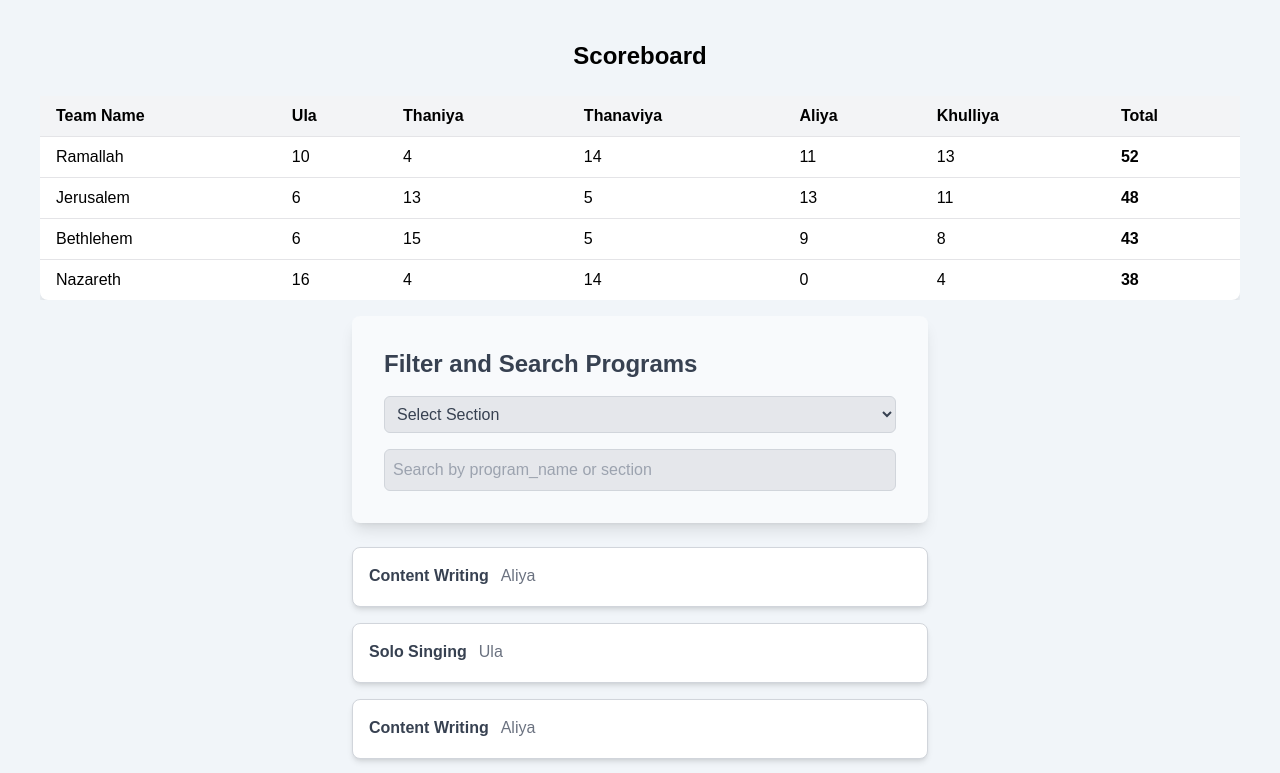
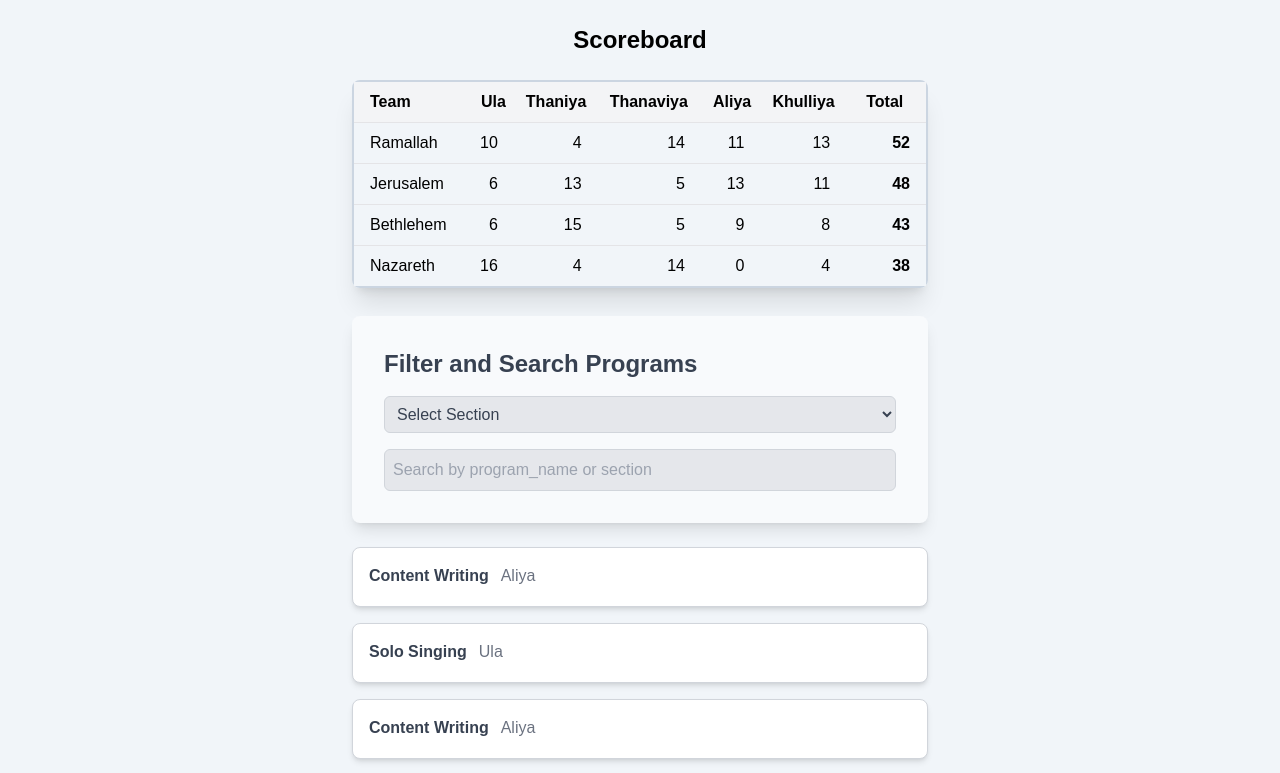
Before and after one commit to assessment-hisan/just, a Next.js app: page /result in a window 1280 px wide. Shown: the top 773 px of the page. Built offline with nearby package versions, Linux system fonts and the light colour scheme.

Commit message:
scorebd updated

```diff
--- a/components/ScoreBoard.jsx
+++ b/components/ScoreBoard.jsx
@@ -160,15 +160,16 @@ const ScoreBoard = () => {
   const sections = ["Ula", "Thaniya", "Thanaviya", "Aliya", "Khulliya"];
 
   return (
-    <div className="container mx-auto p-4">
+    <div className="flex bg-transparent justify-center mb-7">
+      <div className="max-w-xl w-full">
         <h2 className="text-2xl font-bold text-center mb-6">Scoreboard</h2>
-      <div className="overflow-x-auto">
-        <table className="table-auto w-full bg-white shadow-lg rounded-lg">
+        <div className="overflow-x-auto rounded-lg shadow-xl">
+          <table className=" bg-slate-100 w-full  border-2 border-slate-300 ">
             <thead className="bg-gray-100">
               <tr>
-              <th className="px-4 py-2 text-left">Team Name</th>
+                <th className="pl-4 py-2 text-left">Team</th>
                 {sections.map((section) => (
-                <th key={section} className="px-4 py-2 text-left">{section}</th>
+                  <th key={section} className="px-2 py-2 text-left">{section}</th>
                 ))}
                 <th className="px-4 py-2 text-left">Total</th>
               </tr>
@@ -178,17 +179,18 @@ const ScoreBoard = () => {
                 <tr key={team} className="border-t">
                   <td className="px-4 py-2">{team}</td>
                   {sections.map((section) => (
-                  <td key={section} className="px-4 py-2">
+                    <td key={section} className="pr-5 py-2 text-right">
                       {totalScores[team].sections[section]}
                     </td>
                   ))}
-                <td className="px-4 py-2 font-bold">{totalScores[team].total}</td>
+                  <td className="pr-4 py-2 font-bold text-right">{totalScores[team].total}</td>
                 </tr>
               ))}
             </tbody>
           </table>
         </div>
       </div>
+    </div>
   );
 };
 
```
Lines whose indentation alone changed are shown as unchanged.
